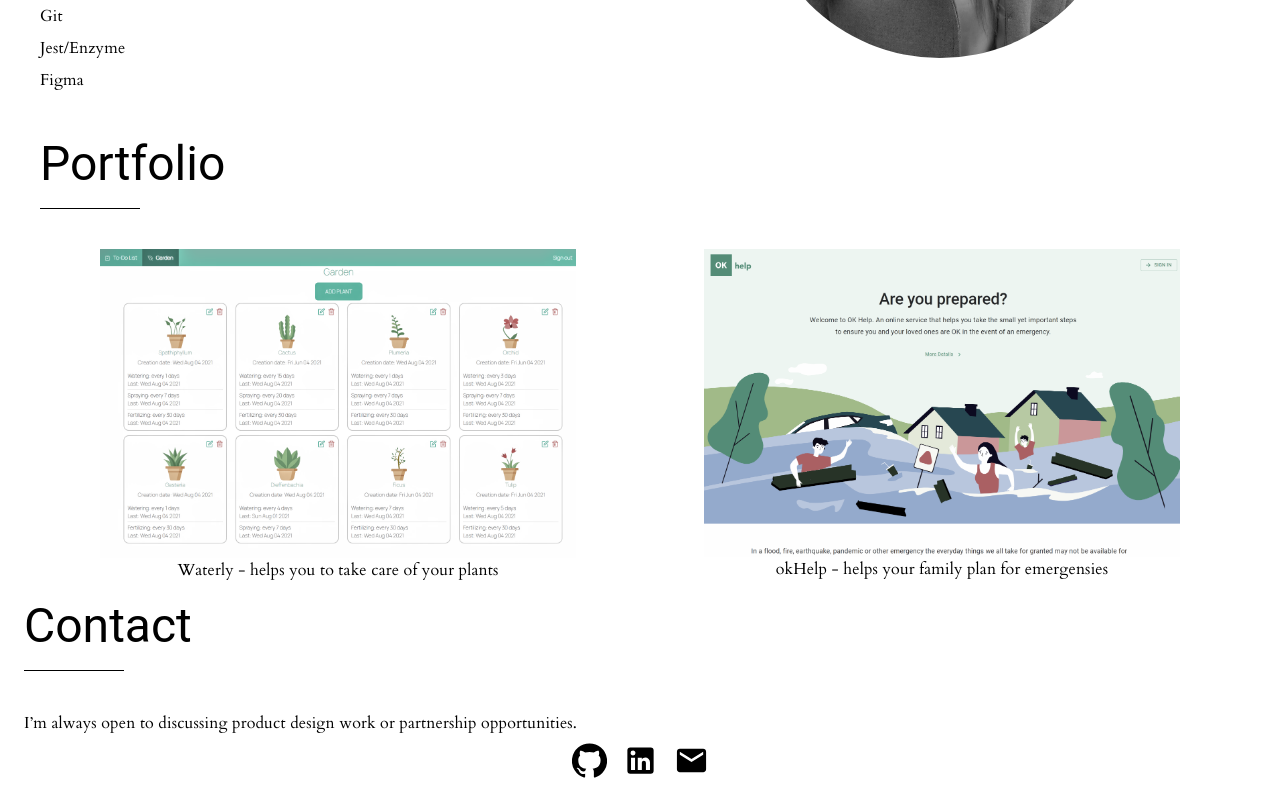
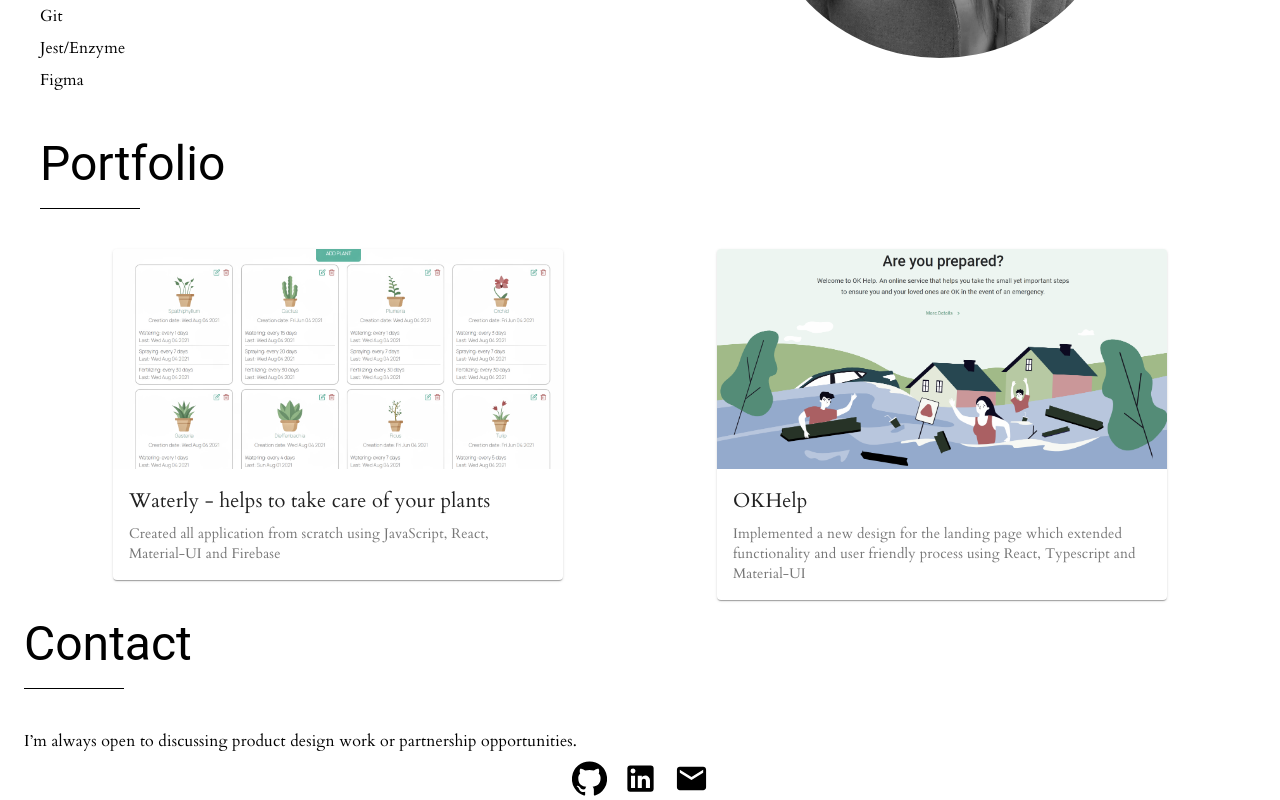
Before and after one commit to alla-chebotarska/portfolio, a React (Create React App) app: page / in a window 1280 px wide. Shown: the part 530-1330 px from the top of the page. Built offline with nearby package versions, Linux system fonts and the light colour scheme.

Commit message:
Portfolio section were redesigned

```diff
--- a/package.json
+++ b/package.json
@@ -14,9 +14,11 @@
     "@types/node": "^12.0.0",
     "@types/react": "^17.0.0",
     "@types/react-dom": "^17.0.0",
+    "@types/react-router-dom": "^5.1.8",
     "@types/react-scroll": "^1.8.3",
     "react": "^17.0.2",
     "react-dom": "^17.0.2",
+    "react-router-dom": "^5.2.0",
     "react-scripts": "4.0.3",
     "react-scroll": "^1.8.3",
     "typescript": "^4.1.2",
--- a/src/components/LandingPage/LandingPage.tsx
+++ b/src/components/LandingPage/LandingPage.tsx
@@ -9,11 +9,19 @@ import Portfolio from "../Portfolio/Portfolio";
 
 
 const theme = createTheme ({
+  palette: {
+    primary: {
+      main: "#333333",
+    }
+  },
   typography: {
     h6: {
       fontFamily: ["Cardo", "Times New Roman", 'sans-serif'].join(','),
     },
     body1: {
+      fontFamily: ["Cardo", "Times New Roman", 'sans-serif'].join(','),
+    },
+    body2: {
       fontFamily: ["Cardo", "Times New Roman", 'sans-serif'].join(','),
     },
   },
--- a/src/components/Portfolio/Portfolio.tsx
+++ b/src/components/Portfolio/Portfolio.tsx
@@ -1,8 +1,16 @@
-import { Box, Grid, Typography } from "@material-ui/core";
+import {
+  Box,
+  Grid,
+  Typography,
+  Card,
+  CardActionArea,
+  CardContent,
+  CardMedia,
+} from "@material-ui/core";
 import { makeStyles, Theme } from "@material-ui/core/styles";
+import React from "react";
+import okhelp from "../../img/okhelp.png";
 import waterly from "../../img/waterly.png";
-import okhelp from "../../img/okhelp.png";
-import React from "react";
 
 const useStyles = makeStyles((theme: Theme) => ({
   portfolioContainer: {
@@ -21,17 +29,28 @@ const useStyles = makeStyles((theme: Theme) => ({
   },
   portfolioExample: {
     [theme.breakpoints.down("sm")]: {
-        width: "100%"
-      },
-      [theme.breakpoints.up("md")]: {
-        width: "80%"
-      },
+      width: "100%",
+    },
+    [theme.breakpoints.up("md")]: {
+      width: "80%",
+    },
+  },
+  portfolioCardContainer: {
+    width: 450,
+  },
+  portfolioCardMedia: {
+    height: 220,
+  },
+  portfolioExampleButtonContainer: {
+    paddingBottom: theme.spacing(2),
   },
 }));
 
 export type LandingListInfo = {
   img: any;
+  title: string;
   description: string;
+  link: string;
 };
 
 const Portfolio = () => {
@@ -39,11 +58,17 @@ const Portfolio = () => {
   const portfolioList: LandingListInfo[] = [
     {
       img: waterly,
-      description: "Waterly - helps you to take care of your plants",
+      title: "Waterly - helps to take care of your plants",
+      description:
+        "Created all application from scratch using JavaScript, React, Material-UI and Firebase",
+      link: "https://plant-care.web.app/",
     },
     {
       img: okhelp,
-      description: "okHelp - helps your family plan for emergensies",
+      title: "OKHelp",
+      description:
+        "Implemented a new design for the landing page which extended functionality and user friendly process using React, Typescript and Material-UI",
+      link: "https://www.okhelp.org/",
     },
   ];
 
@@ -51,15 +76,25 @@ const Portfolio = () => {
     list.map((item, idx) => (
       <Grid item key={idx} xs={12} md={6}>
         <Box display="flex" justifyContent="center">
-          <img
-            src={item.img}
-            alt="portfolio example"
-            className={classes.portfolioExample}
-          />
+          <Card
+            className={classes.portfolioCardContainer}
+          >
+            <CardActionArea onClick={() => window.open(item.link, "_blank")}>
+              <CardMedia
+                className={classes.portfolioCardMedia}
+                image={item.img}
+              />
+              <CardContent>
+                <Typography gutterBottom variant="h6" component="h2">
+                  {item.title}
+                </Typography>
+                <Typography variant="body2" color="textSecondary" component="p">
+                  {item.description}
+                </Typography>
+              </CardContent>
+            </CardActionArea>
+          </Card>
         </Box>
-        <Typography variant="body1" align="center">
-          {item.description}
-        </Typography>
       </Grid>
     ));
   return (
```
Also changed, not shown: 1 other file (tests, documents, lock files or other folders).
